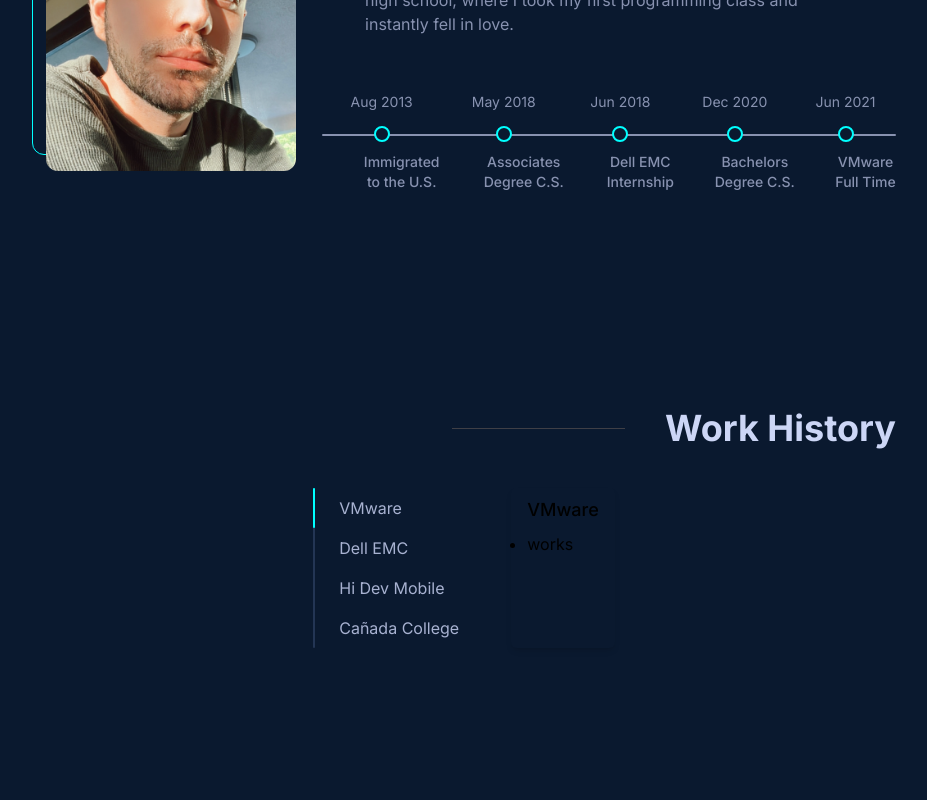
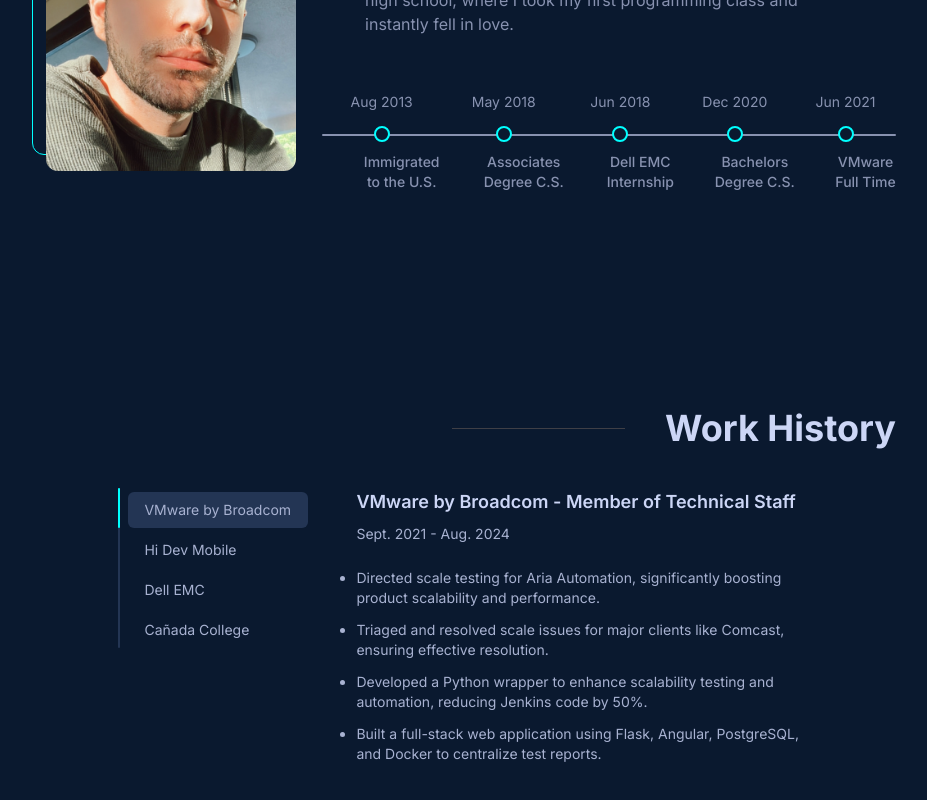
Before and after one commit to walidrafeii/portfolio, a Next.js app: page / in a window 1280 px wide. Shown: the part 1032-1832 px from the top of the page, without its empty margins (176-1103 px from the left). Before the commit the page ends 1760 px from the top, so only its background shows below. Built offline with nearby package versions, Linux system fonts and the light colour scheme.

Commit message:
Improve Experience section and support on smaller screen

```diff
--- a/app/components/experience/ExperienceTable.tsx
+++ b/app/components/experience/ExperienceTable.tsx
@@ -1,10 +1,13 @@
 "use client";
-import React, { useState, useRef } from "react";
+import React, { useState, useRef, useEffect } from "react";
 
 export interface ExperienceEntry {
   id: number;
   position: string;
   title: string;
+  startDate: string;
+  endDate: string;
+  companyLink: string;
   points: string[];
 }
 
@@ -12,14 +15,26 @@ export const ExperienceTable: React.FC<{ experiences: ExperienceEntry[] }> = ({
   experiences,
 }) => {
   // State Management
+  const [isDetailsFadingOut, setIsDetailsFadingOut] = useState(false);
   const scrollBarHeight = useRef<HTMLDivElement>(null); // reference to scroll bar height
   const [selectedExperienceIndex, setSelectedExperienceIndex] = useState<
     number | null
   >(0);
 
   const handleExperienceClick = (index: number) => {
+    setIsDetailsFadingOut(true); // Initiate fade-out before changing index
+    setTimeout(() => {
       setSelectedExperienceIndex(index);
+      setIsDetailsFadingOut(false); // Reset fade-out state after transition
+    }, 200);
   };
+
+  // Handle fade-in/out animation on state change
+  useEffect(() => {
+    const timeoutId = setTimeout(() => setIsDetailsFadingOut(false), 200);
+
+    return () => clearTimeout(timeoutId); // Cleanup on unmount
+  }, [selectedExperienceIndex, isDetailsFadingOut]);
 
   /**
    * Calculates the current top position of the scroll bar based on selected experience index.
@@ -32,16 +47,15 @@ export const ExperienceTable: React.FC<{ experiences: ExperienceEntry[] }> = ({
     const fullHeight = scrollBarHeight.current?.clientHeight || 0;
     const scrollHeight = fullHeight / experiences.length;
     const topPosition = scrollHeight * selectedExperienceIndex;
-    console.log(`top-[${topPosition}px]`);
     return `top-[${topPosition}px]`;
   };
 
   return (
-    <div className="relative mx-auto w-fit mt-10">
-      <div className="flex flex-row gap-2">
+    <div className="flex flex-col items-center sm:flex-row sm:items-start justify-center md:w-[80%] mx-auto w-full mt-10 gap-12">
+      <div className="flex flex-row gap-2 w-fit h-fit">
         {/* Scroll Bar */}
         <div
-          className="relative flex-grow w-[2px] bg-navy-lightest rounded-full"
+          className="relative w-[2px] bg-navy-lightest rounded-full"
           ref={scrollBarHeight}
         >
           <div
@@ -54,20 +68,34 @@ export const ExperienceTable: React.FC<{ experiences: ExperienceEntry[] }> = ({
           {experiences.map((experience, index) => (
             <ul
               key={index}
-              className="min-w-[180px] text-md text-slate-light py-2 px-4 hover:bg-navy-lightest hover:cursor-pointer rounded-md transition duration-300 ease-in-out"
+              className={`min-w-[180px] text-sm text-slate-light mt-1 py-2 px-4
+                hover:bg-navy-lightest hover:cursor-pointer rounded-md transition duration-300 ease-in-out ${
+                  index === selectedExperienceIndex ? "bg-navy-lightest" : ""
+                }`}
               onClick={() => handleExperienceClick(index)}
             >
               {experience.title}
             </ul>
           ))}
         </div>
+      </div>
       {/* Selected experience details (conditional rendering) */}
       {selectedExperienceIndex !== null && (
-          <div className="flex flex-col ml-auto bg-gray-100 rounded-md shadow-md px-4 py-2 transition-opacity duration-500 ease-in-out">
-            <h3 className="text-lg font-medium mb-2">
-              {experiences[selectedExperienceIndex].title}
+        <div
+          className={`flex flex-col text-slate flex-grow transition-opacity duration-500 ease-in-out ${
+            isDetailsFadingOut ? "opacity-0" : "opacity-100"
+          }`}
+        >
+          <h3 className="font-semibold mb-2 text-slate-lightest text-lg">
+            {experiences[selectedExperienceIndex].title} -{" "}
+            {experiences[selectedExperienceIndex].position}
           </h3>
-            <ul className="list-disc space-y-1">
+          <p className="text-sm text-slate-light">
+            {" "}
+            {experiences[selectedExperienceIndex].startDate} -{" "}
+            {experiences[selectedExperienceIndex].endDate}
+          </p>
+          <ul className="list-disc space-y-3 mt-6 text-sm text-slate-light">
             {experiences[selectedExperienceIndex].points.map(
               (point, pointIndex) => (
                 <li key={pointIndex}>{point}</li>
@@ -77,6 +105,5 @@ export const ExperienceTable: React.FC<{ experiences: ExperienceEntry[] }> = ({
         </div>
       )}
     </div>
-    </div>
   );
 };
--- a/app/components/experience/WorkHistory.tsx
+++ b/app/components/experience/WorkHistory.tsx
@@ -3,26 +3,54 @@ import { ExperienceEntry } from "./ExperienceTable";
 export const workHistory: ExperienceEntry[] = [
   {
     id: 0,
-    title: "VMware",
-    position: "Software Engineer",
-    points: ["works"],
+    title: "VMware by Broadcom",
+    position: "Member of Technical Staff",
+    points: [
+      "Directed scale testing for Aria Automation, significantly boosting product scalability and performance.",
+      "Triaged and resolved scale issues for major clients like Comcast, ensuring effective resolution.",
+      "Developed a Python wrapper to enhance scalability testing and automation, reducing Jenkins code by 50%.",
+      "Built a full-stack web application using Flask, Angular, PostgreSQL, and Docker to centralize test reports.",
+    ],
+    startDate: "Sept. 2021",
+    endDate: "Aug. 2024",
+    companyLink: "",
+  },
+  {
+    id: 2,
+    title: "Hi Dev Mobile",
+    position: "Software Engineer (Mobile)",
+    points: [
+      "Contributed to the early stages of a new UI/UX project.",
+      "Collaborated with design team to refine wireframes and prototypes.",
+      "Developed key UI components in UIKit (Swift)",
+    ],
+    startDate: "Jan. 2021",
+    endDate: "July 2021",
+    companyLink: "",
   },
   {
     id: 1,
     title: "Dell EMC",
-    position: "Software Engineer",
-    points: ["works"],
-  },
-  {
-    id: 2,
-    title: "Hi Dev Mobile",
-    position: "Software Engineer",
-    points: ["works"],
+    position: "Software Engineer Intern",
+    points: [
+      "Automated networking switch diagnostic tests using Python, reducing testing time by 40%.",
+      "Modified the existing robot framework to cater to specific test conditions dictated by the hardware team.",
+      "Worked cross-functionally with the test team to determine the most useful parameters for diagnostics.",
+    ],
+    startDate: "May 2018",
+    endDate: "Sept. 2018",
+    companyLink: "",
   },
   {
     id: 3,
     title: "Cañada College",
-    position: "Software Engineer",
-    points: ["works"],
+    position: "Computer Science Tutor",
+    points: [
+      "Guided students in data structures and OOP, significantly improving their understanding and skills.",
+      "Assisted students in debugging code by providing targeted hints and guidance on resolving issues.",
+    ],
+    startDate: "Dec. 2017",
+    endDate: "May 2018",
+    companyLink: "",
   },
 ];
```
Lines whose indentation alone changed are shown as unchanged.
